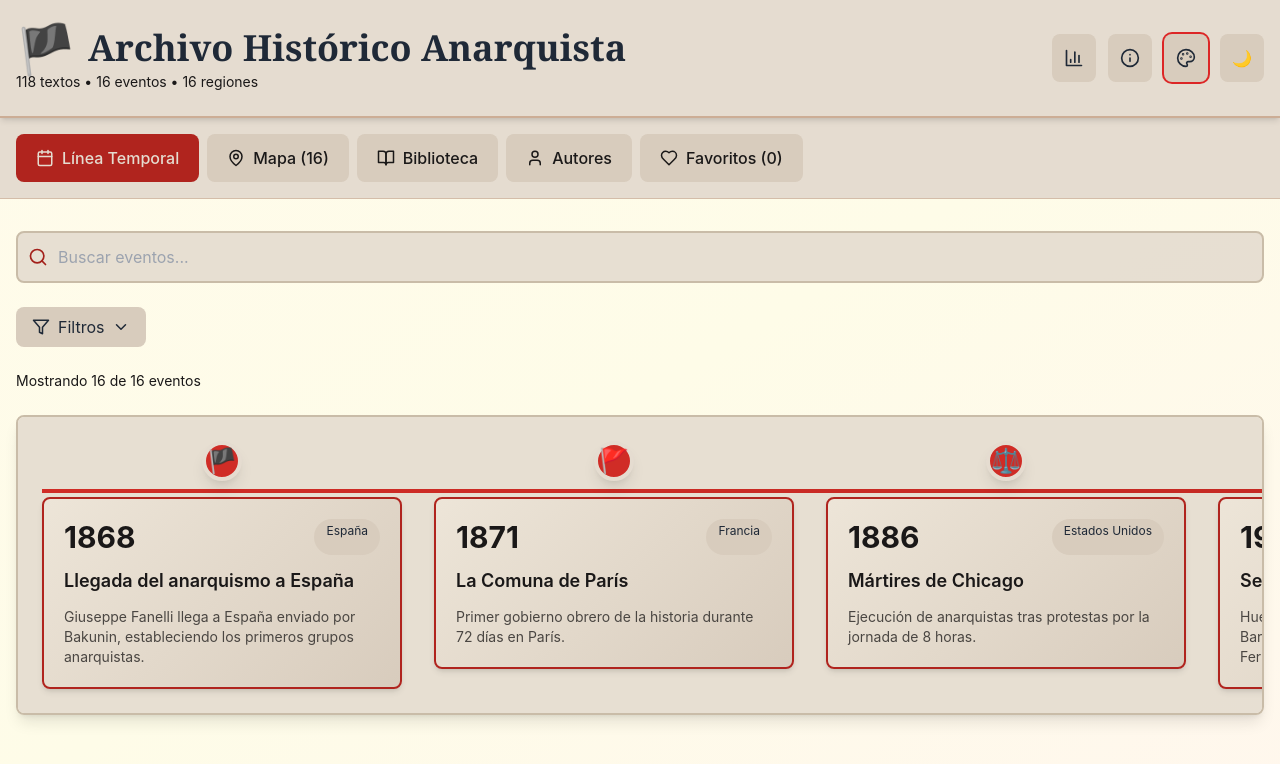
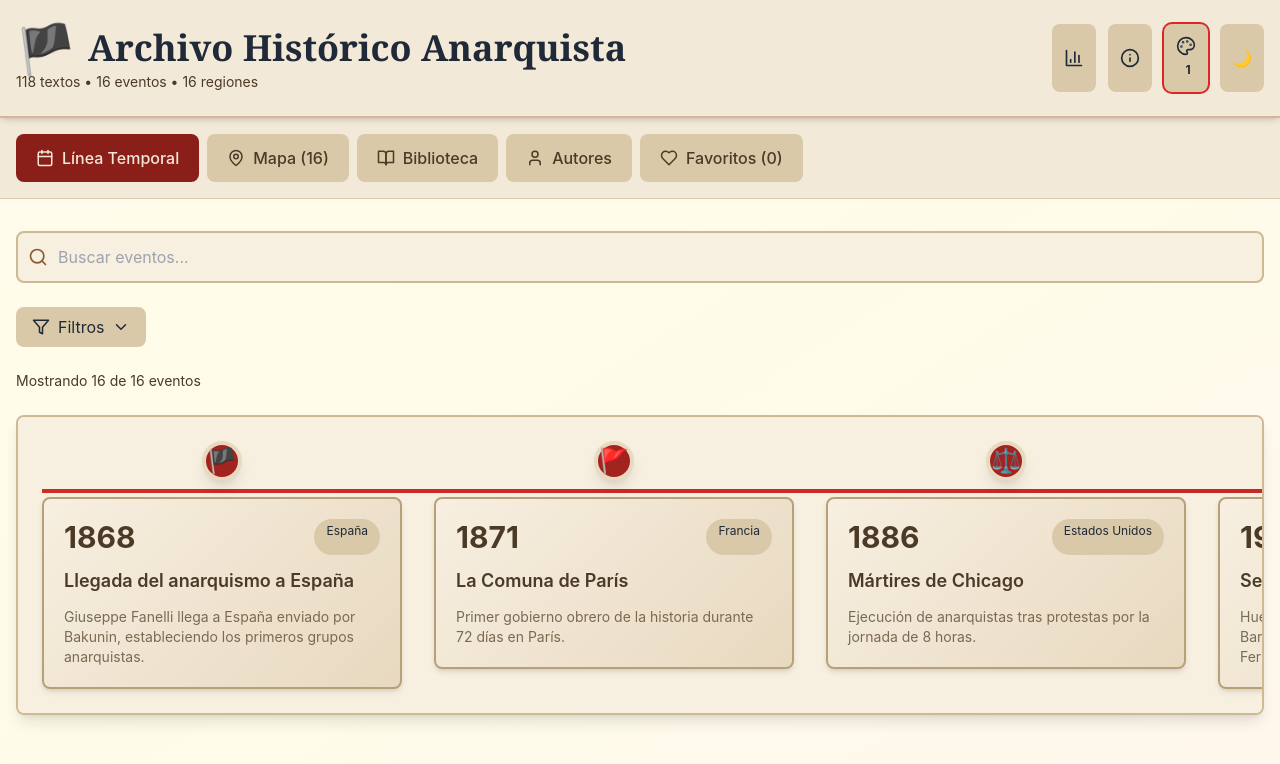
Before and after one commit to Ruben-developer/biblioteca-anarquista, a React (Vite) app: page / in a window 1280 px wide. Both pictures are taken after a click on the button 1186 px from the left and 58 px from the top of the page. Shown: the top 764 px of the page. Built offline with nearby package versions, Linux system fonts and the light colour scheme.

Commit message:
feat: 2 propuestas de tema claro (pergamino y afiche) + oscuro constructivista

```diff
--- a/src/components/AnarchistArchive.jsx
+++ b/src/components/AnarchistArchive.jsx
@@ -26,7 +26,7 @@ const AnarchistArchive = () => {
   const { favorites, toggleFavorite } = useFavorites();
   const { showScrollTop, scrollToTop } = useScrollTop();
 
-  const [testConstructivista, setTestConstructivista] = useState(false);
+  const [testConstructivista, setTestConstructivista] = useState(0);
 
   const [activeView, setActiveView] = useState(VIEWS.TIMELINE);
   const [selectedRegion, setSelectedRegion] = useState(null);
@@ -68,11 +68,14 @@ const AnarchistArchive = () => {
     : 'bg-gradient-to-br from-amber-50 via-yellow-50 to-orange-50 text-gray-800';
 
   return (
-    <div className={`min-h-screen ${bgClass} transition-colors duration-500 ${testConstructivista ? 'theme-constructivista' : ''}`}>
+    <div className={`min-h-screen ${bgClass} transition-colors duration-500 ${
+      testConstructivista === 1 ? 'theme-constructivista theme-pergamino' :
+      testConstructivista === 2 ? 'theme-constructivista theme-afiche' : ''
+    }`}>
       <Header
         darkMode={darkMode}
         onDarkModeToggle={toggleDarkMode}
-        onTestConstructivista={() => setTestConstructivista(prev => !prev)}
+        onTestConstructivista={() => setTestConstructivista(prev => (prev + 1) % 3)}
         testConstructivista={testConstructivista}
         onShowTour={() => setShowTour(true)}
         onShowStats={() => setShowStats(!showStats)}
--- a/src/components/Header.jsx
+++ b/src/components/Header.jsx
@@ -46,10 +46,12 @@ const Header = ({
             </button>
             <button
               onClick={onTestConstructivista}
-              className={`p-2 md:p-3 rounded-lg ${themeClass.button} transition-colors ${testConstructivista ? 'ring-2 ring-red-600' : ''}`}
-              title="Test visual: tema constructivista"
+              className={`p-2 md:p-3 rounded-lg ${themeClass.button} transition-colors ${testConstructivista > 0 ? 'ring-2 ring-red-600' : ''}`}
+              title={testConstructivista === 1 ? 'Test visual: pergamino (pulsa para afiche)' : testConstructivista === 2 ? 'Test visual: afiche (pulsa para clásico)' : 'Test visual: pergamino'}
             >
               <Palette size={20} />
+              {testConstructivista === 1 && <span className="ml-1 text-xs font-bold">1</span>}
+              {testConstructivista === 2 && <span className="ml-1 text-xs font-bold">2</span>}
             </button>
             <button
               onClick={onDarkModeToggle}
--- a/src/index.css
+++ b/src/index.css
@@ -227,3 +227,164 @@ code {
 .theme-constructivista .bg-gradient-to-r.from-amber-600.via-amber-700.to-amber-800 {
   background-image: linear-gradient(90deg, #D02C26 0%, #B0241E 60%, #8A1813 100%);
 }
+
+/* ============================================================
+   PROPUESTA CLARA 1 — PERGAMINO (papel envejecido, cálido y suave)
+   Fondo crema no-amarillo, tarjetas marfil, texto marrón oscuro,
+   acentos rojo apagado. Mantiene el oscuro constructivista.
+   ============================================================ */
+.theme-constructivista.theme-pergamino .bg-gradient-to-br.from-amber-50.via-yellow-50.to-orange-50 {
+  background-image: linear-gradient(135deg, #F3E9D8 0%, #E8D9C0 55%, #DEC9A8 100%);
+}
+.theme-constructivista.theme-pergamino .bg-amber-100\/80,
+.theme-constructivista.theme-pergamino .bg-amber-100\/60 {
+  background-color: #F3E9D8;
+}
+.theme-constructivista.theme-pergamino .bg-gradient-to-br.from-amber-50.to-orange-50 {
+  background-image: linear-gradient(135deg, #F7EFE0 0%, #E8D9C0 100%);
+}
+.theme-constructivista.theme-pergamino .bg-white\/60,
+.theme-constructivista.theme-pergamino .bg-white\/80 {
+  background-color: rgba(247, 239, 224, 0.92);
+}
+.theme-constructivista.theme-pergamino .bg-amber-200,
+.theme-constructivista.theme-pergamino .bg-amber-200\/50 {
+  background-color: #D9C9A9;
+}
+.theme-constructivista.theme-pergamino .bg-amber-100\/50 {
+  background-color: rgba(243, 233, 216, 0.65);
+}
+.theme-constructivista.theme-pergamino .border-amber-300 {
+  border-color: #CDB993;
+}
+.theme-constructivista.theme-pergamino .border-amber-400 {
+  border-color: #B7A077;
+}
+.theme-constructivista.theme-pergamino .border-amber-100 {
+  border-color: #E8D9C0;
+}
+.theme-constructivista.theme-pergamino .border-amber-700 {
+  border-color: #A3241E;
+}
+.theme-constructivista.theme-pergamino .text-amber-900,
+.theme-constructivista.theme-pergamino .text-amber-800,
+.theme-constructivista.theme-pergamino .text-gray-800 {
+  color: #4A3A26;
+}
+.theme-constructivista.theme-pergamino .text-amber-700,
+.theme-constructivista.theme-pergamino .text-amber-600 {
+  color: #8A5A32;
+}
+.theme-constructivista.theme-pergamino .text-amber-50,
+.theme-constructivista.theme-pergamino .text-amber-100 {
+  color: #F3E9D8;
+}
+.theme-constructivista.theme-pergamino .text-gray-600,
+.theme-constructivista.theme-pergamino .text-gray-700 {
+  color: #7A6A52;
+}
+.theme-constructivista.theme-pergamino .text-gray-400,
+.theme-constructivista.theme-pergamino .text-gray-500 {
+  color: #9A8A72;
+}
+.theme-constructivista.theme-pergamino .bg-red-100,
+.theme-constructivista.theme-pergamino .bg-red-200 {
+  background-color: #E4CCC0;
+}
+.theme-constructivista.theme-pergamino .bg-amber-700 {
+  background-color: #A3241E;
+}
+.theme-constructivista.theme-pergamino .bg-amber-800 {
+  background-color: #8A1E19;
+}
+.theme-constructivista.theme-pergamino .bg-red-600 {
+  background-color: #A3241E;
+}
+.theme-constructivista.theme-pergamino .bg-red-700 {
+  background-color: #8A1E19;
+}
+.theme-constructivista.theme-pergamino .text-red-500,
+.theme-constructivista.theme-pergamino .text-red-400,
+.theme-constructivista.theme-pergamino .text-red-600 {
+  color: #A3241E;
+}
+
+/* ============================================================
+   PROPUESTA CLARA 2 — AFICHE (papel de imprenta descolorido,
+   neutro, contraste fuerte de afiche soviético/anarquista)
+   ============================================================ */
+.theme-constructivista.theme-afiche .bg-gradient-to-br.from-amber-50.via-yellow-50.to-orange-50 {
+  background-image: linear-gradient(135deg, #EAE3D3 0%, #DDD3BE 55%, #CFC2A6 100%);
+}
+.theme-constructivista.theme-afiche .bg-amber-100\/80,
+.theme-constructivista.theme-afiche .bg-amber-100\/60 {
+  background-color: #EAE3D3;
+}
+.theme-constructivista.theme-afiche .bg-gradient-to-br.from-amber-50.to-orange-50 {
+  background-image: linear-gradient(135deg, #F0E9D9 0%, #DDD3BE 100%);
+}
+.theme-constructivista.theme-afiche .bg-white\/60,
+.theme-constructivista.theme-afiche .bg-white\/80 {
+  background-color: rgba(240, 233, 217, 0.92);
+}
+.theme-constructivista.theme-afiche .bg-amber-200,
+.theme-constructivista.theme-afiche .bg-amber-200\/50 {
+  background-color: #D0C3A4;
+}
+.theme-constructivista.theme-afiche .bg-amber-100\/50 {
+  background-color: rgba(234, 227, 211, 0.65);
+}
+.theme-constructivista.theme-afiche .border-amber-300 {
+  border-color: #BFB194;
+}
+.theme-constructivista.theme-afiche .border-amber-400 {
+  border-color: #A99A7B;
+}
+.theme-constructivista.theme-afiche .border-amber-100 {
+  border-color: #DDD3BE;
+}
+.theme-constructivista.theme-afiche .border-amber-700 {
+  border-color: #B0241E;
+}
+.theme-constructivista.theme-afiche .text-amber-900,
+.theme-constructivista.theme-afiche .text-amber-800,
+.theme-constructivista.theme-afiche .text-gray-800 {
+  color: #26221C;
+}
+.theme-constructivista.theme-afiche .text-amber-700,
+.theme-constructivista.theme-afiche .text-amber-600 {
+  color: #7A4630;
+}
+.theme-constructivista.theme-afiche .text-amber-50,
+.theme-constructivista.theme-afiche .text-amber-100 {
+  color: #EAE3D3;
+}
+.theme-constructivista.theme-afiche .text-gray-600,
+.theme-constructivista.theme-afiche .text-gray-700 {
+  color: #6E675A;
+}
+.theme-constructivista.theme-afiche .text-gray-400,
+.theme-constructivista.theme-afiche .text-gray-500 {
+  color: #8E8779;
+}
+.theme-constructivista.theme-afiche .bg-red-100,
+.theme-constructivista.theme-afiche .bg-red-200 {
+  background-color: #E0C0B8;
+}
+.theme-constructivista.theme-afiche .bg-amber-700 {
+  background-color: #B0241E;
+}
+.theme-constructivista.theme-afiche .bg-amber-800 {
+  background-color: #96201B;
+}
+.theme-constructivista.theme-afiche .bg-red-600 {
+  background-color: #B0241E;
+}
+.theme-constructivista.theme-afiche .bg-red-700 {
+  background-color: #96201B;
+}
+.theme-constructivista.theme-afiche .text-red-500,
+.theme-constructivista.theme-afiche .text-red-400,
+.theme-constructivista.theme-afiche .text-red-600 {
+  color: #B0241E;
+}
```
